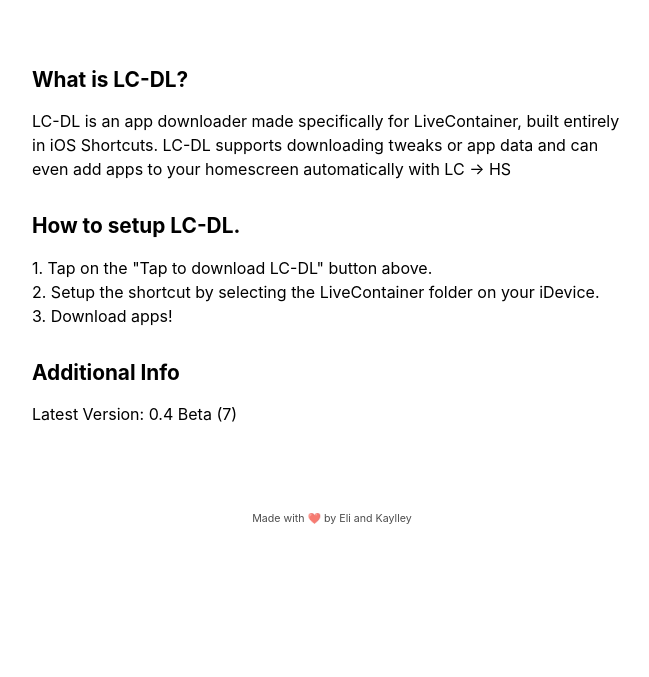
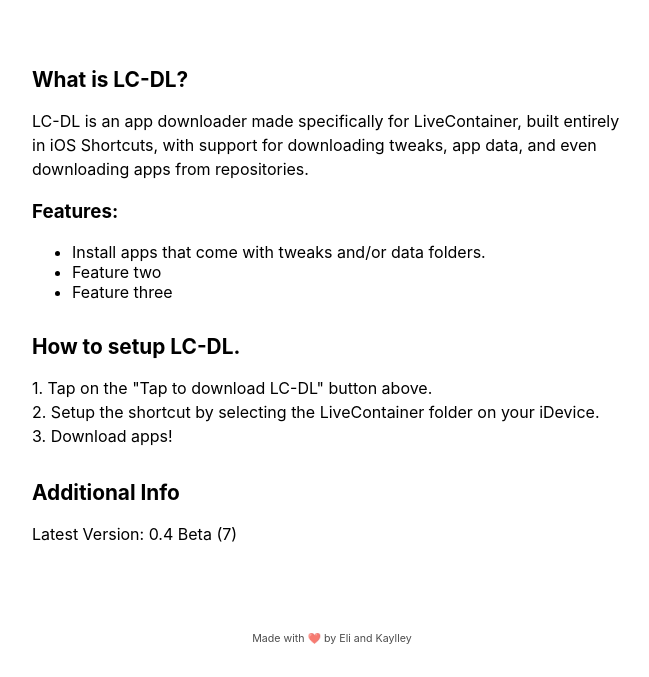
Before and after one commit to lc-dl/lc-dl.github.io, a plain HTML site: page index.html in a window 1280 px wide. Shown: the part 797-1474 px from the top of the page, without its empty margins (308-957 px from the left). Before the commit the page ends 1353 px from the top, so only its background shows below. Drawn offline with Linux system fonts and the light colour scheme.

Commit message:
Update index.html

```diff
--- a/index.html
+++ b/index.html
@@ -148,8 +148,14 @@
   <div class="extra-content">
     <h2>What is LC-DL?</h2>
     <p>
-       LC-DL is an app downloader made specifically for LiveContainer, built entirely in iOS Shortcuts. LC-DL supports downloading tweaks or app data and can even add apps to your homescreen automatically with LC → HS
+       LC-DL is an app downloader made specifically for LiveContainer, built entirely in iOS Shortcuts, with support for downloading tweaks, app data, and even downloading apps from repositories.
     </p>
+    <h3>Features:</h3>
+    <ul>
+      <li>Install apps that come with tweaks and/or data folders.</li>
+      <li>Feature two</li>
+      <li>Feature three</li>
+    </ul>
 
     <h2>How to setup LC-DL.</h2>
     <p>
```
